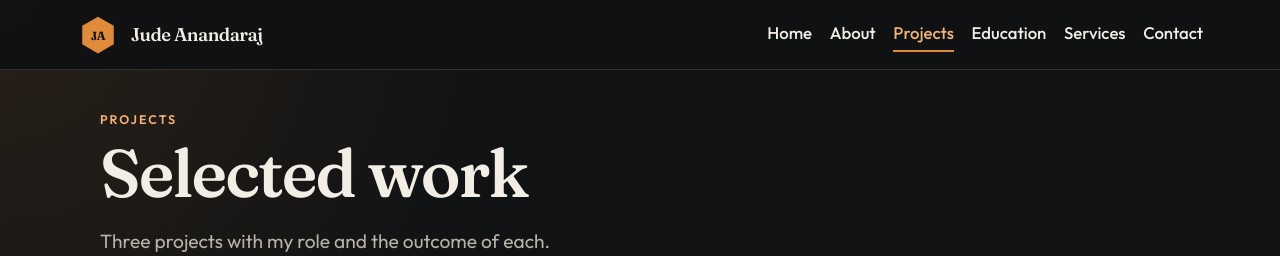
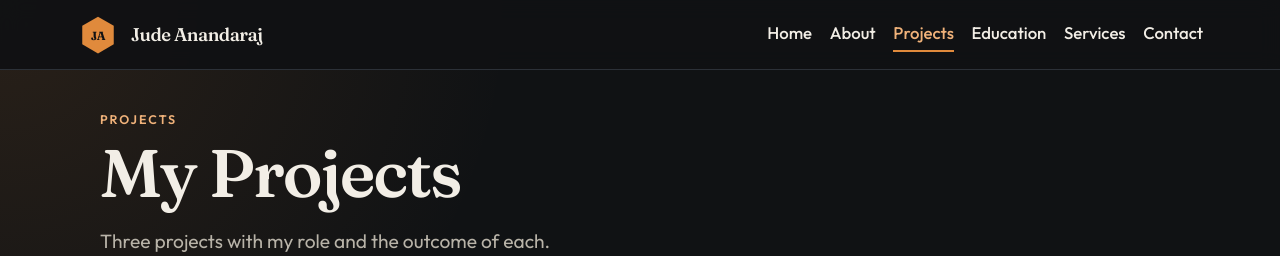
Before and after one commit to Jude-Anandaraj/Jude_Anandaraj_Portfolio, a React (Vite) app: page /projects in a window 1280 px wide. Shown: the top 256 px of the page. Built offline with nearby package versions, Linux system fonts and the light colour scheme.

Commit message:
Updated My Projects

```diff
--- a/src/pages/Projects.jsx
+++ b/src/pages/Projects.jsx
@@ -10,7 +10,7 @@ export default function Projects() {
     <div className="page">
       <header className="page-intro">
         <p className="kicker">Projects</p>
-        <h1>Selected work</h1>
+        <h1>My Projects</h1>
         <p className="lede">Three projects with my role and the outcome of each.</p>
       </header>
       <div className="project-list">
```
